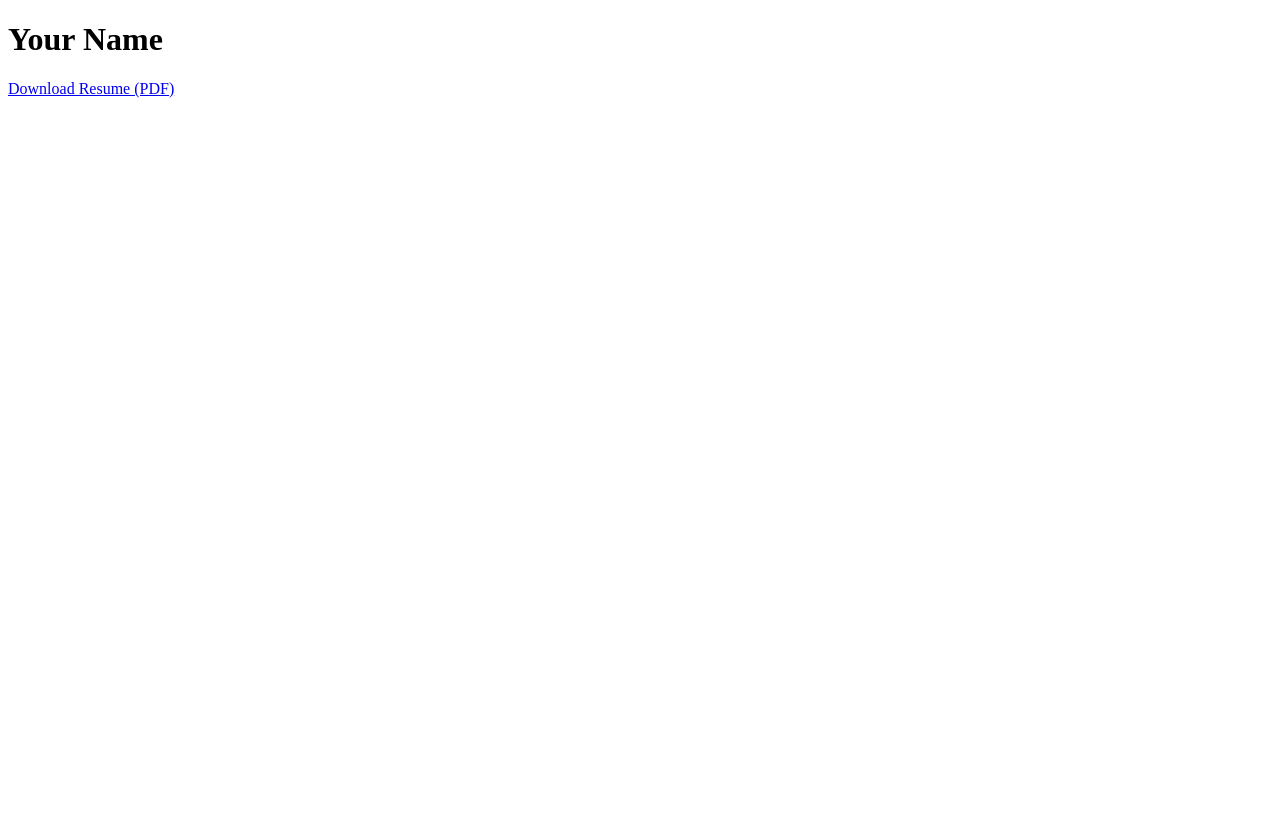
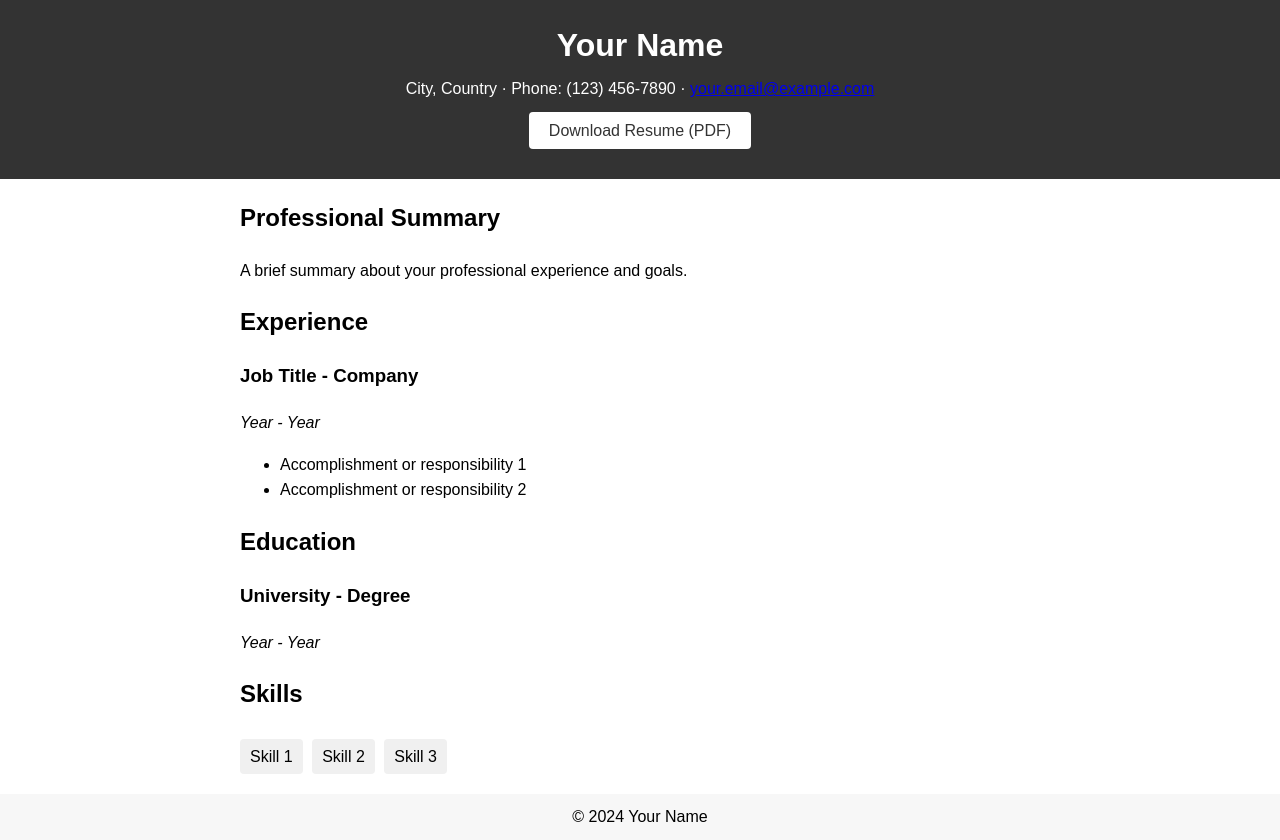
Before and after one commit to amagwka/resume.github.io, a plain HTML site: page index.html in a window 1280 px wide. Before the commit the page ends 800 px from the top, so only its background shows below. Drawn offline with Linux system fonts and the light colour scheme.

Commit message:
Enhance resume UI

```diff
--- a/index.html
+++ b/index.html
@@ -1,13 +1,61 @@
-<!-- index.html -->
 <!DOCTYPE html>
 <html lang="en">
 <head>
-  <meta charset="UTF-8" />
-  <meta name="viewport" content="width=device-width, initial-scale=1.0" />
-  <title>My Resume</title>
+  <meta charset="UTF-8">
+  <meta name="viewport" content="width=device-width, initial-scale=1.0">
+  <title>Your Name - Resume</title>
+  <link rel="stylesheet" href="style.css">
 </head>
 <body>
-  <h1>Your Name</h1>
-  <p><a href="resume.pdf" target="_blank">Download Resume (PDF)</a></p>
+  <header>
+    <div class="container">
+      <h1>Your Name</h1>
+      <p class="contact-info">
+        City, Country &middot; Phone: (123) 456-7890 &middot;
+        <a href="mailto:your.email@example.com">your.email@example.com</a>
+      </p>
+      <p><a class="btn" href="resume.pdf" target="_blank">Download Resume (PDF)</a></p>
+    </div>
+  </header>
+
+  <main class="container">
+    <section>
+      <h2>Professional Summary</h2>
+      <p>A brief summary about your professional experience and goals.</p>
+    </section>
+
+    <section>
+      <h2>Experience</h2>
+      <div class="job">
+        <h3>Job Title - Company</h3>
+        <span class="date">Year - Year</span>
+        <ul>
+          <li>Accomplishment or responsibility 1</li>
+          <li>Accomplishment or responsibility 2</li>
+        </ul>
+      </div>
+    </section>
+
+    <section>
+      <h2>Education</h2>
+      <div class="school">
+        <h3>University - Degree</h3>
+        <span class="date">Year - Year</span>
+      </div>
+    </section>
+
+    <section>
+      <h2>Skills</h2>
+      <ul class="skills-list">
+        <li>Skill 1</li>
+        <li>Skill 2</li>
+        <li>Skill 3</li>
+      </ul>
+    </section>
+  </main>
+
+  <footer>
+    <p class="container">&copy; 2024 Your Name</p>
+  </footer>
 </body>
 </html>
--- /dev/null
+++ b/style.css
@@ -0,0 +1,67 @@
+body {
+  font-family: Arial, sans-serif;
+  margin: 0;
+  line-height: 1.6;
+}
+
+.container {
+  max-width: 800px;
+  margin: 0 auto;
+  padding: 0 20px;
+}
+
+header {
+  background-color: #333;
+  color: #fff;
+  padding: 20px 0;
+  text-align: center;
+}
+
+header h1 {
+  margin: 0;
+}
+
+.contact-info {
+  margin: 5px 0 10px;
+}
+
+.btn {
+  background: #fff;
+  color: #333;
+  padding: 10px 20px;
+  text-decoration: none;
+  border-radius: 4px;
+}
+
+main section {
+  margin-bottom: 20px;
+}
+
+.job, .school {
+  margin-bottom: 10px;
+}
+
+.job .date, .school .date {
+  font-style: italic;
+  display: block;
+}
+
+.skills-list {
+  list-style: none;
+  padding: 0;
+}
+
+.skills-list li {
+  background: #f0f0f0;
+  display: inline-block;
+  margin: 5px 5px 0 0;
+  padding: 5px 10px;
+  border-radius: 4px;
+}
+
+footer {
+  text-align: center;
+  padding: 10px 0;
+  background: #f7f7f7;
+  margin-top: 20px;
+}
```
